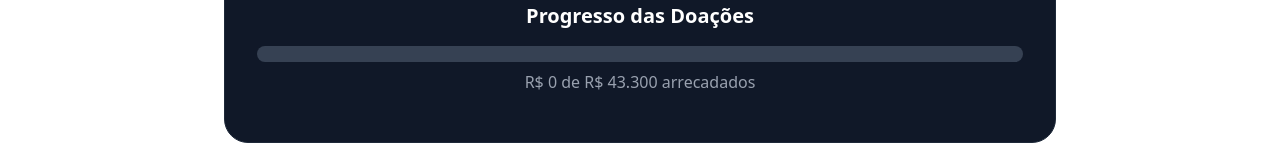
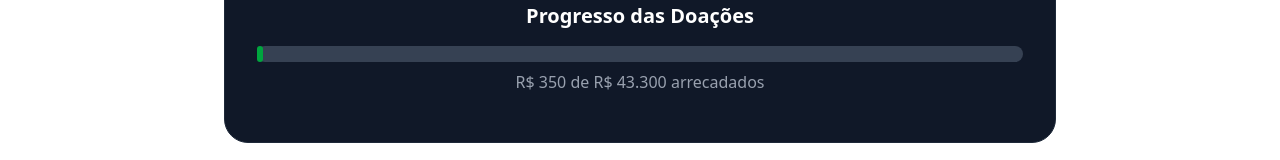
Before and after one commit to YagoDevs/yago_intercambio, a Next.js app in the folder yago-intercambio/: page / in a window 1280 px wide. Shown: the part 7839-7999 px from the top of the page. Built offline with nearby package versions, Linux system fonts and the light colour scheme.

Commit message:
fix: valor atual

```diff
--- a/yago-intercambio/src/components/DonationSection.tsx
+++ b/yago-intercambio/src/components/DonationSection.tsx
@@ -8,7 +8,7 @@ const DonationSection = () => {
   const pixKey = "yagophellipe2012@live.com";
 
   // Dados de exemplo - você pode ajustar conforme necessário
-  const currentDonations = 0; // Doações recebidas em BRL
+  const currentDonations = 350; // Doações recebidas em BRL
 
   const expenses = [
     { item: "Passagem Aérea", amount: 6500 },
```
